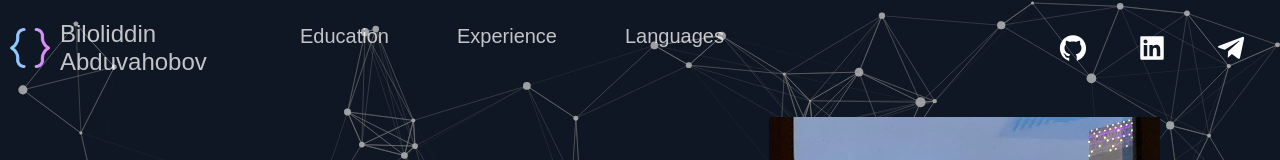
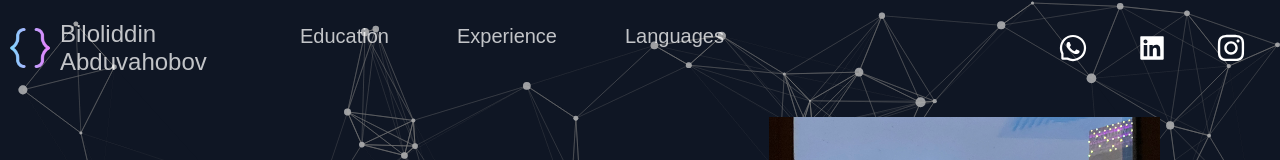
Before and after one commit to AbdukahharS/bilalibntuygun, a React (Create React App) app: page / in a window 1280 px wide. Shown: the top 160 px of the page. Built offline with nearby package versions, Linux system fonts and the light colour scheme.

Commit message:
Contact infos replaced

```diff
--- a/src/Components/Footer/Footer.js
+++ b/src/Components/Footer/Footer.js
@@ -1,6 +1,6 @@
 import React from 'react'
-import { AiFillGithub, AiFillLinkedin } from 'react-icons/ai'
-import { FaTelegramPlane } from 'react-icons/fa'
+import { AiOutlineWhatsApp, AiFillLinkedin } from 'react-icons/ai'
+import { FaInstagram } from 'react-icons/fa'
 
 import { SocialIcons } from '../Header/HeaderStyles'
 import {
@@ -21,13 +21,13 @@ const Footer = () => {
       <LinkList>
         <LinkColumn>
           <LinkTitle>Call</LinkTitle>
-          <LinkItem href='tel:+998906443143'>+998-90-644-3143</LinkItem>
-          <LinkItem href='tel:+6011331578589'>+60-11-31578589</LinkItem>
+          <LinkItem href='tel:+601126740772'>(+60) 1126740772</LinkItem>
+          <LinkItem href='tel:+998881500122'>(+998) 881500122</LinkItem>
         </LinkColumn>
         <LinkColumn>
           <LinkTitle>Email</LinkTitle>
-          <LinkItem href='mailto:shakhzodbekkakhkhorov04@gmail.com'>
-            shakhzodbekkakhkhorov04@gmail.com
+          <LinkItem href='mailto:bilalibntuygun05@gmail.com'>
+            bilalibntuygun05@gmail.com
           </LinkItem>
         </LinkColumn>
       </LinkList>
@@ -36,14 +36,23 @@ const Footer = () => {
           <Slogan>Innovating one project at a time</Slogan>
         </CompanyContainer>
         <SocialContainer>
-          <SocialIcons href='https://github.com/KahhorovSh04'>
-            <AiFillGithub size='3rem' />
+          <SocialIcons
+            href='https://call.whatsapp.com/video/MTVT5L8pQqrIQswroCSURl'
+            target='_blank'
+          >
+            <AiOutlineWhatsApp size='3rem' />
           </SocialIcons>
-          <SocialIcons href='https://www.linkedin.com/in/shakhzad-kakhkhorov-8628b7202/'>
+          <SocialIcons
+            href='https://www.linkedin.com/in/biloliddin-abduvahobov-979519218/'
+            target='_blank'
+          >
             <AiFillLinkedin size='3rem' />
           </SocialIcons>
-          <SocialIcons href='https://t.me/shakhzodbek_kakhkhorov'>
-            <FaTelegramPlane size='3rem' />
+          <SocialIcons
+            href='https://www.instagram.com/biloliddin_abduvakhabov/'
+            target='_blank'
+          >
+            <FaInstagram size='3rem' />
           </SocialIcons>
         </SocialContainer>
       </SocialIconsContainer>
--- a/src/Components/Header/Header.js
+++ b/src/Components/Header/Header.js
@@ -1,6 +1,6 @@
 import React from 'react'
-import { AiFillGithub, AiFillLinkedin } from 'react-icons/ai'
-import { FaTelegramPlane } from 'react-icons/fa'
+import { AiOutlineWhatsApp, AiFillLinkedin } from 'react-icons/ai'
+import { FaInstagram } from 'react-icons/fa'
 
 import {
   Container,
@@ -36,17 +36,23 @@ const Header = () => (
       </li>
     </Div2>
     <Div3>
-      <SocialIcons href='https://github.com/KahhorovSh04' target='_blank'>
-        <AiFillGithub size='3rem' />
+      <SocialIcons
+        href='https://call.whatsapp.com/video/MTVT5L8pQqrIQswroCSURl'
+        target='_blank'
+      >
+        <AiOutlineWhatsApp size='3rem' />
       </SocialIcons>
       <SocialIcons
-        href='https://www.linkedin.com/in/shakhzad-kakhkhorov-8628b7202/'
+        href='https://www.linkedin.com/in/biloliddin-abduvahobov-979519218/'
         target='_blank'
       >
         <AiFillLinkedin size='3rem' />
       </SocialIcons>
-      <SocialIcons href='https://t.me/shakhzodbek_kakhkhorov' target='_blank'>
-        <FaTelegramPlane size='3rem' />
+      <SocialIcons
+        href='https://www.instagram.com/biloliddin_abduvakhabov/'
+        target='_blank'
+      >
+        <FaInstagram size='3rem' />
       </SocialIcons>
     </Div3>
   </Container>
```
